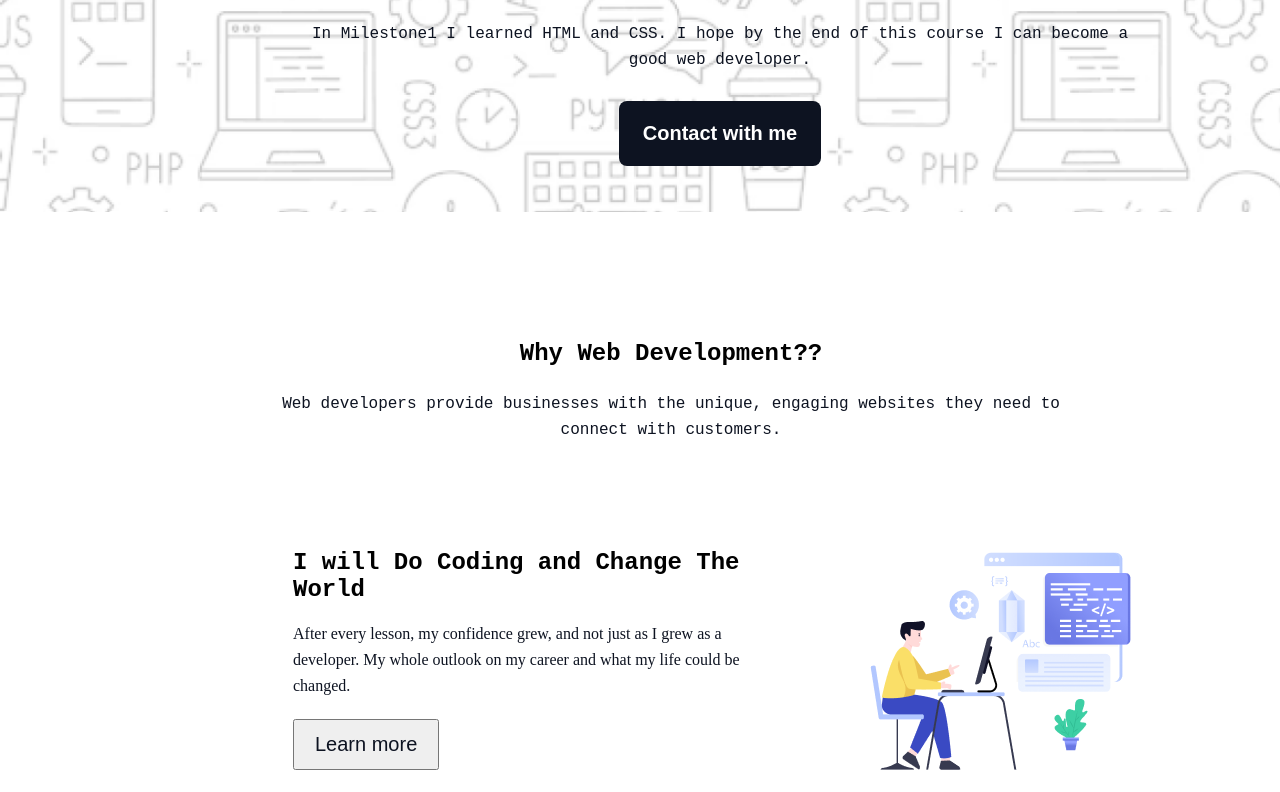
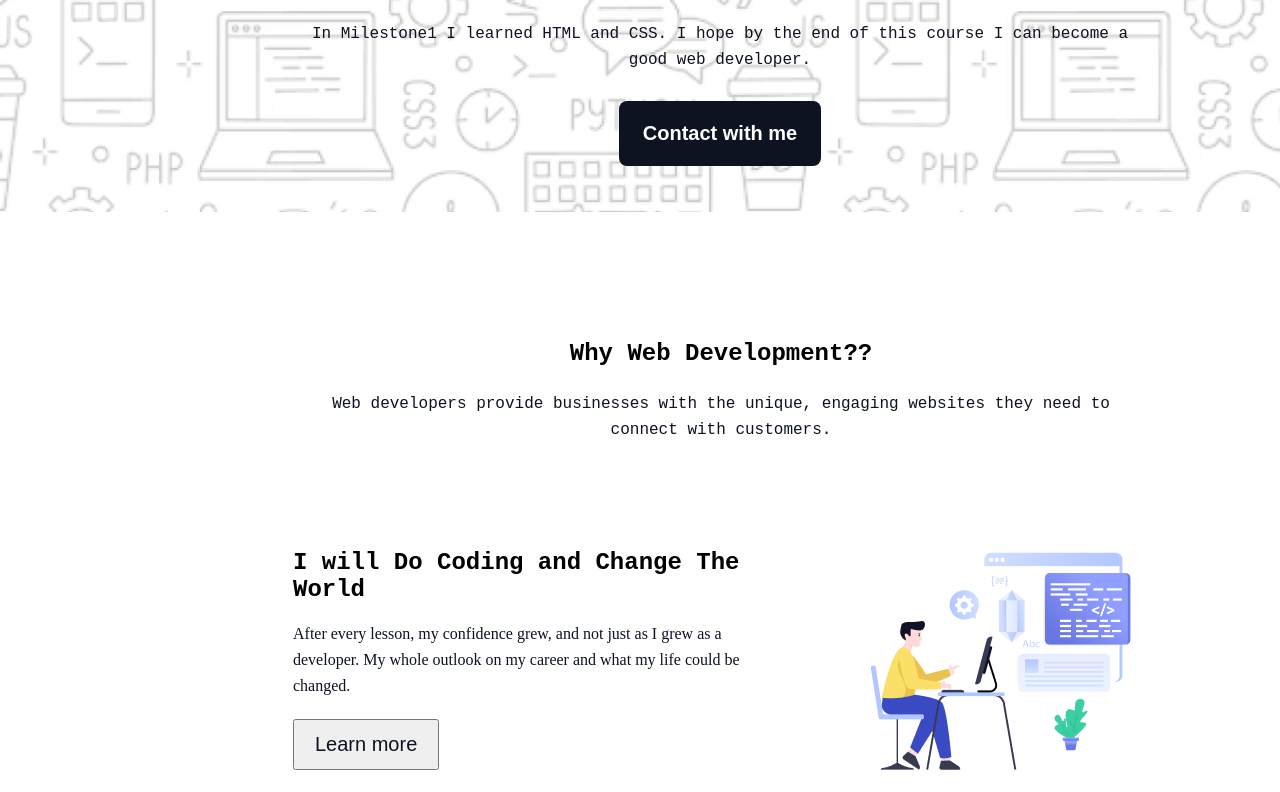
Before and after one commit to babladey275/Assignment-01-web-dev, a plain HTML site: page index.html in a window 1280 px wide. Shown: the part 508-1300 px from the top of the page. Drawn offline with Linux system fonts and the light colour scheme; a web font is replaced by a local one.

Commit message:
added container width and project done

```diff
--- a/styles/style.css
+++ b/styles/style.css
@@ -18,6 +18,7 @@ body {
     padding: 12px 20px;
     margin-top: 20px;
 }
+
 /* banner styles */
 .banner {
     max-width: 1440px;
@@ -96,7 +97,7 @@ main section{
     margin-left: 292px;
     margin-right: 296px;
     position: static;
-    width: 852px;
+    width: 952px;
     height: 113px;
     display: flex;
     flex-direction: column;
```
